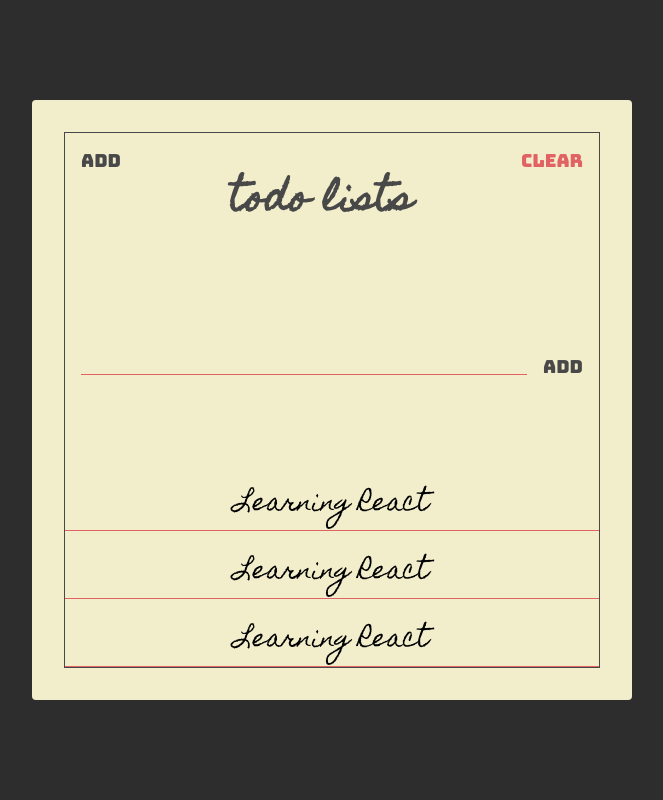
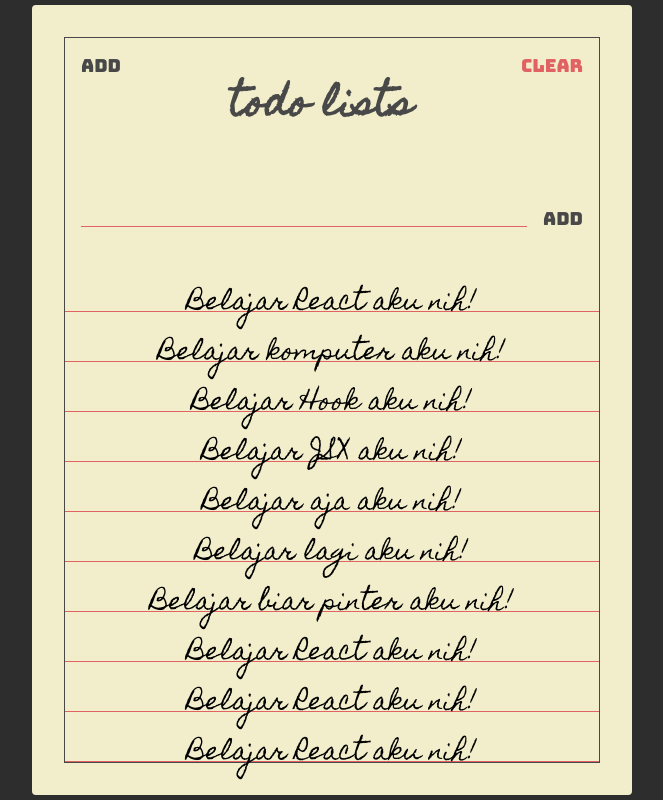
Before and after one commit to javaliKai/react-todolist, a React (Create React App) app: page / in a window 1280 px wide. Shown: the whole page, without its empty margins (308-971 px from the left). Built offline with nearby package versions, Linux system fonts and the light colour scheme.

Commit message:
Creating pages and todo component skipped Header, TodoForm, Todos component.

```diff
--- a/src/App.js
+++ b/src/App.js
@@ -1,34 +1,7 @@
 import React from "react";
 import "./styles.css";
-import Paper from "./components/Paper";
+import TodoList from "./pages/TodoList";
 
 export default function App() {
-  return (
-    <Paper>
-      <section className="header">
-        <button className="header-btn main-black-color">Add</button>
-        <h1 className="header-title">Todo Lists</h1>
-        <button className="header-btn main-red-color">Clear</button>
-      </section>
-
-      <section className="add">
-        <form className="add-form">
-          <input type="text" className="add-input" />
-          <button className="add-btn main-black-color">Add</button>
-        </form>
-      </section>
-
-      <section className="todos">
-        <div className="todo">
-          <span className="todo-text">Learning React</span>
-        </div>
-        <div className="todo">
-          <span className="todo-text">Learning React</span>
-        </div>
-        <div className="todo">
-          <span className="todo-text">Learning React</span>
-        </div>
-      </section>
-    </Paper>
-  );
+  return <TodoList />;
 }
--- a/src/components/Header.jsx
+++ b/src/components/Header.jsx
@@ -0,0 +1,13 @@
+import React from "react";
+
+const Header = () => {
+  return (
+    <section className="header">
+      <button className="header-btn main-black-color">Add</button>
+      <h1 className="header-title">Todo Lists</h1>
+      <button className="header-btn main-red-color">Clear</button>
+    </section>
+  );
+};
+
+export default Header;
--- /dev/null
+++ b/src/components/Todo.jsx
@@ -0,0 +1,15 @@
+import React from "react";
+import PropTypes from "prop-types";
+
+const Todo = (props) => {
+  return (
+    <div className="todo">
+      <span className="todo-list">{props.text}</span>
+    </div>
+  );
+};
+
+Todo.propTypes = {
+  text: PropTypes.string.isRequired
+};
+export default Todo;
--- a/src/components/TodoForm.jsx
+++ b/src/components/TodoForm.jsx
@@ -0,0 +1,14 @@
+import React from "react";
+
+const TodoForm = () => {
+  return (
+    <section className="add">
+      <form className="add-form">
+        <input type="text" className="add-input" />
+        <button className="add-btn main-black-color">Add</button>
+      </form>
+    </section>
+  );
+};
+
+export default TodoForm;
--- a/src/components/Todos.jsx
+++ b/src/components/Todos.jsx
@@ -0,0 +1,48 @@
+import React from "react";
+
+import Todo from "./Todo";
+
+const Todos = () => {
+  const todos = [
+    {
+      text: "Belajar React aku nih!"
+    },
+    {
+      text: "Belajar komputer aku nih!"
+    },
+    {
+      text: "Belajar Hook aku nih!"
+    },
+    {
+      text: "Belajar JSX aku nih!"
+    },
+    {
+      text: "Belajar aja aku nih!"
+    },
+    {
+      text: "Belajar lagi aku nih!"
+    },
+    {
+      text: "Belajar biar pinter aku nih!"
+    },
+    {
+      text: "Belajar React aku nih!"
+    },
+    {
+      text: "Belajar React aku nih!"
+    },
+    {
+      text: "Belajar React aku nih!"
+    }
+  ];
+  return (
+    <section className="todos">
+      {/* using jsx text attribute and array map  */}
+      {todos.map((todo) => {
+        return <Todo text={todo.text} />;
+      })}
+    </section>
+  );
+};
+
+export default Todos;
--- /dev/null
+++ b/src/pages/TodoList.jsx
@@ -0,0 +1,19 @@
+import React from "react";
+import Paper from "../components/Paper";
+import Header from "../components/Header";
+import TodoForm from "../components/TodoForm";
+import Todos from "../components/Todos";
+
+const TodoList = () => {
+  return (
+    // the whole code is imported from its own component File. this is the
+    // main concept of react library, to maintain files more effectively
+    <Paper>
+      <Header />
+      <TodoForm />
+      <Todos />
+    </Paper>
+  );
+};
+
+export default TodoList;
--- a/src/styles.css
+++ b/src/styles.css
@@ -41,7 +41,7 @@ html {
 
 .container {
   width: 600px;
-  height: 600px;
+  height: 100%;
   background-color: #f2eecb;
   border-radius: 4px;
   padding: 32px;
@@ -130,13 +130,14 @@ html {
 .todos {
   display: flex;
   flex-direction: column;
+  min-height: 500px;
 }
 
 .todo {
   position: relative;
   flex: 1 0 auto;
   text-align: center;
-  min-height: 34px;
+  max-height: 34px;
   margin: 16px 0 0;
   font-family: "Homemade Apple", sans-serif;
   font-size: 24px;
@@ -144,6 +145,8 @@ html {
 }
 
 .todo-list {
+  width: 100%;
+  height: 50px;
   position: absolute;
   left: 50%;
   transform: translate(-50%);
```
